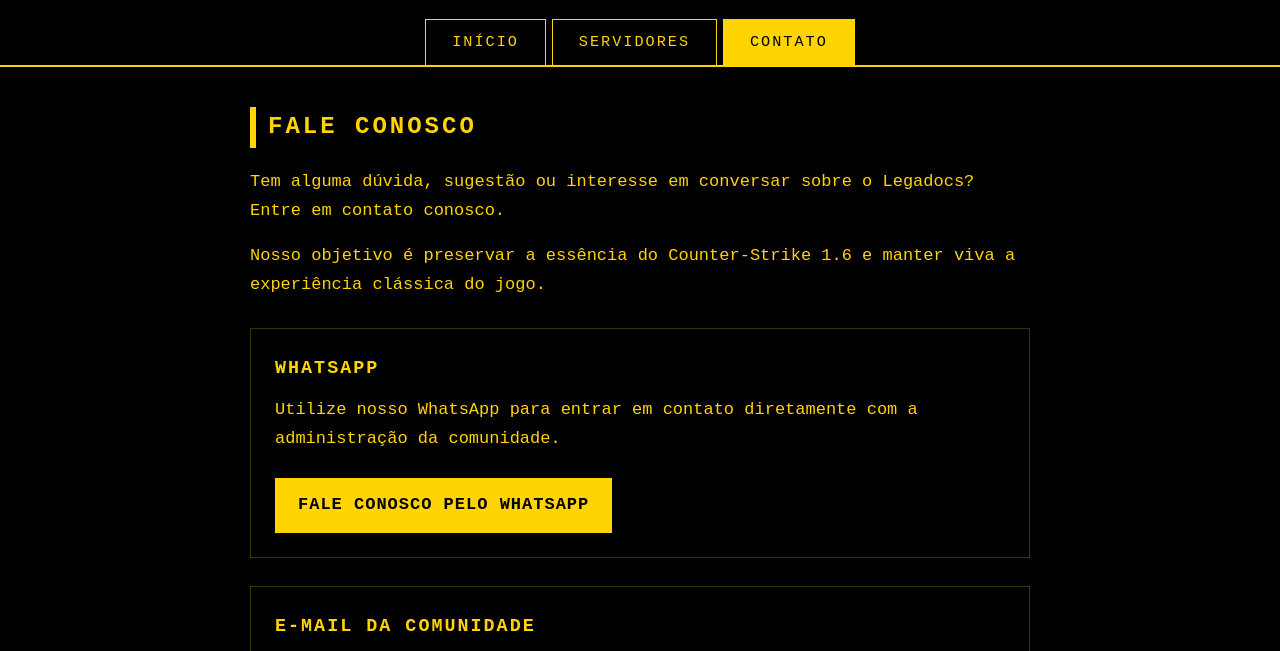
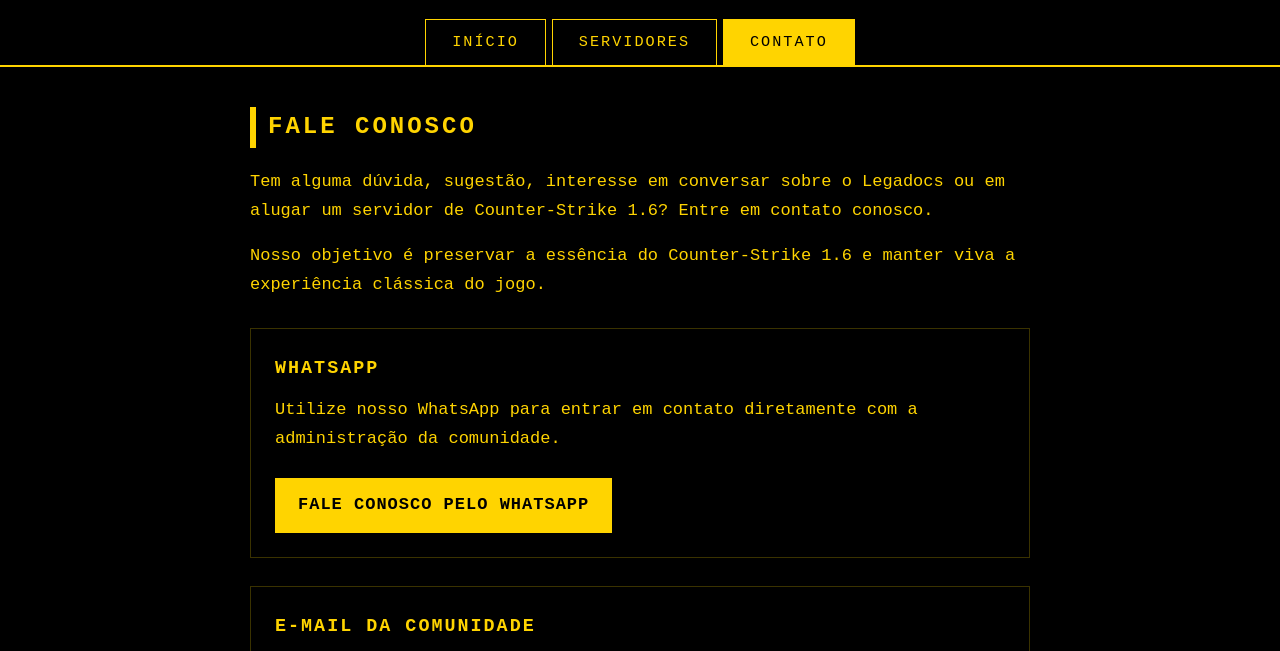
Before and after one commit to isaacdasilvacarneiro/legadocs, a plain HTML site: page contato.html in a window 1280 px wide. Shown: the part 132-783 px from the top of the page. Drawn offline with Linux system fonts and the light colour scheme.

Commit message:
Update contato.html

```diff
--- a/contato.html
+++ b/contato.html
@@ -6,7 +6,7 @@
 
 <title>Contato | Legadocs - Counter-Strike 1.6 original</title>
 
-<meta name="description" content="Entre em contato com o Legadocs, comunidade dedicada à preservação do Counter-Strike 1.6 original.">
+<meta name="description" content="Entre em contato com o Legadocs para falar sobre a comunidade ou consultar o aluguel de servidores de Counter-Strike 1.6.">
 
 <link rel="canonical" href="https://www.legadocs.top/contato.html">
 
@@ -294,7 +294,7 @@
     pt: {
       lang: "pt-BR",
       pageTitle: "Contato | Legadocs - Counter-Strike 1.6 original",
-      description: "Entre em contato com o Legadocs, comunidade dedicada à preservação do Counter-Strike 1.6 original.",
+      description: "Entre em contato com o Legadocs para falar sobre a comunidade ou consultar o aluguel de servidores de Counter-Strike 1.6.",
       brand: "Legadocs",
       tagline: "Counter-Strike 1.6 — do jeito que sempre foi",
       navHome: "Início",
@@ -302,7 +302,7 @@
       navContact: "Contato",
       navLabel: "Navegação principal",
       pageHeading: "Fale conosco",
-      intro: "Tem alguma dúvida, sugestão ou interesse em conversar sobre o Legadocs? Entre em contato conosco.",
+      intro: "Tem alguma dúvida, sugestão, interesse em conversar sobre o Legadocs ou em alugar um servidor de Counter-Strike 1.6? Entre em contato conosco.",
       mission: "Nosso objetivo é preservar a essência do Counter-Strike 1.6 e manter viva a experiência clássica do jogo.",
       whatsappTitle: "WhatsApp",
       whatsappText: "Utilize nosso WhatsApp para entrar em contato diretamente com a administração da comunidade.",
@@ -317,7 +317,7 @@
     en: {
       lang: "en",
       pageTitle: "Contact | Legadocs - Classic Counter-Strike 1.6",
-      description: "Contact Legadocs, a community dedicated to preserving the original Counter-Strike 1.6 experience.",
+      description: "Contact Legadocs to learn about the community or inquire about renting Counter-Strike 1.6 servers.",
       brand: "Legadocs",
       tagline: "Counter-Strike 1.6 — the way it was meant to be",
       navHome: "Home",
@@ -325,7 +325,7 @@
       navContact: "Contact",
       navLabel: "Main navigation",
       pageHeading: "Get in Touch",
-      intro: "Have a question, suggestion, or want to talk about Legadocs? We'd love to hear from you.",
+      intro: "Have a question, suggestion, want to talk about Legadocs, or rent a Counter-Strike 1.6 server? We'd love to hear from you.",
       mission: "Our goal is to preserve the essence of Counter-Strike 1.6 and keep the game's classic experience alive.",
       whatsappTitle: "WhatsApp",
       whatsappText: "Message us on WhatsApp to contact the community administration directly.",
```
